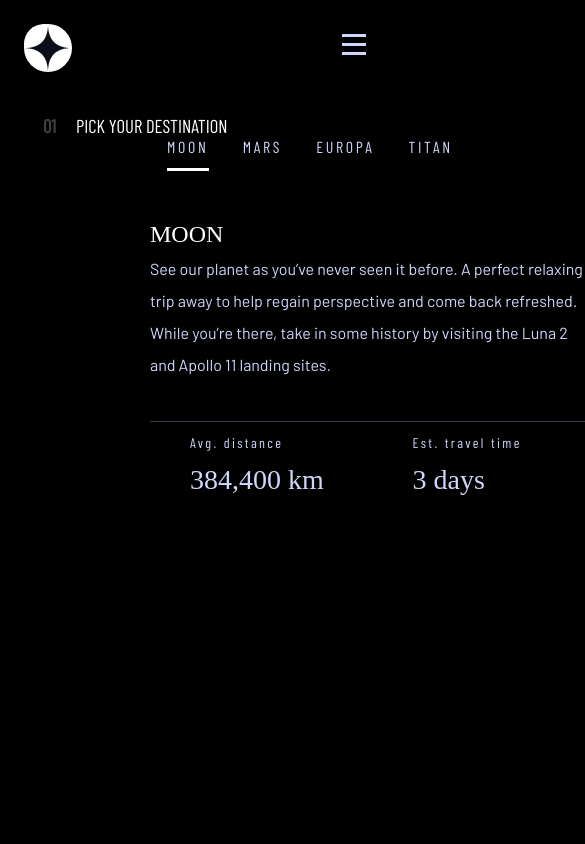
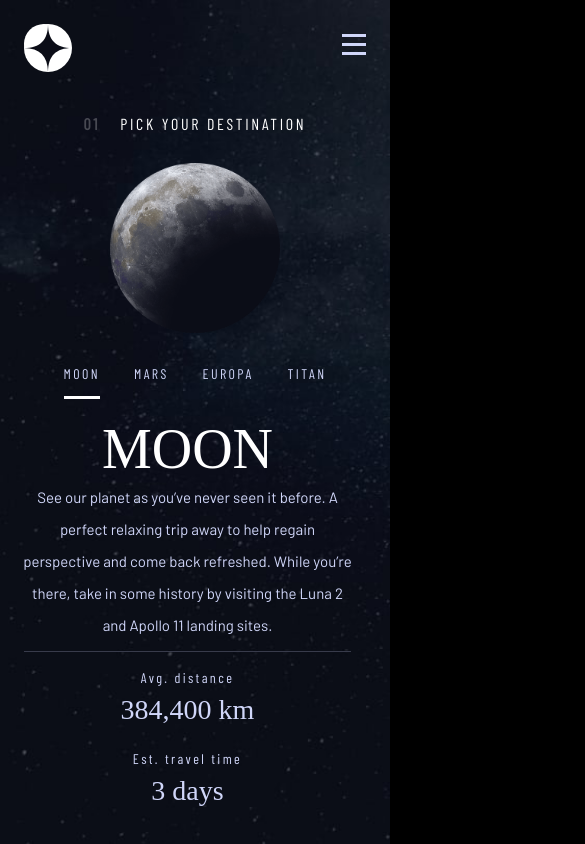
Before and after one commit to GoLinnn/Fronted-Mentor-Projects, a plain HTML site: page code/destination.html in a window 390 px wide. Shown: the whole page, 585 px wide, since content can reach past the window. Drawn offline with nearby package versions, Linux system fonts and the light colour scheme; a web font is replaced by a local one.

Commit message:
响应式mobile

```diff
--- a/css/crew.css
+++ b/css/crew.css
@@ -15,6 +15,13 @@
 h3 {
     margin-left: 11vw;
     margin-top: 50px;
+
+    @media screen and (min-width: 375px) {
+        font-size: 16px;
+        letter-spacing: 2.7px;
+        text-align: center;
+        margin-left: 0;
+    }
 
     @media screen and (min-width: 768px) {
         font-size: 20px;
@@ -37,6 +44,14 @@ h3 span {
 .peopleBox {
     display: flex;
     flex-wrap: wrap;
+}
+
+@media screen and (min-width: 375px) {
+    .peopleImg_mobile {
+        width: 100%;
+        height: 200px;
+        background: url('../assets/crew/image-douglas-hurley.png') no-repeat;
+        background-size: contain;
     }
 
     .people {
--- a/css/destination.css
+++ b/css/destination.css
@@ -1,3 +1,10 @@
+@media screen and (min-width: 375px) {
+    body {
+        background: url('../assets/destination/background-destination-mobile.jpg') no-repeat;
+        background-size: cover;
+    }
+}
+
 @media screen and (min-width: 768px) {
     body {
         background: url('../assets/destination/background-destination-tablet.jpg') no-repeat;
@@ -15,6 +22,13 @@
 h3 {
     margin-left: 11vw;
     margin-top: 50px;
+
+    @media screen and (min-width: 375px) {
+        font-size: 16px;
+        letter-spacing: 2.7px;
+        text-align: center;
+        margin-left: 0;
+    }
 
     @media screen and (min-width: 768px) {
         font-size: 20px;
@@ -51,6 +65,12 @@ h3 span {
     background: url('../assets/destination/image-moon.png');
     background-size: cover;
 
+    @media screen and (min-width: 375px) {
+        width: 170px;
+        height: 170px;
+        margin: 30px auto;
+    }
+
     @media screen and (min-width: 768px) {
         width: 300px;
         height: 300px;
@@ -69,6 +89,11 @@ h3 span {
     width: 445px;
     height: 472px;
 
+    @media screen and (min-width: 375px) {
+        text-align: center;
+        margin: auto;
+    }
+
     @media screen and (min-width: 768px) {
         text-align: center;
     }
@@ -82,6 +107,11 @@ h3 span {
     display: flex;
     width: 325px;
     height: 34px;
+
+    @media screen and (min-width: 375px) {
+        width: 100%;
+        justify-content: center;
+    }
 
     @media screen and (min-width: 768px) {
         margin: auto;
@@ -100,6 +130,11 @@ h3 span {
     color: var(--home-midground);
     font-size: 16px;
     letter-spacing: 2.7px;
+
+    @media screen and (min-width: 375px) {
+        font-size: 14px;
+        letter-spacing: 2.36px;
+    }
 }
 
 .star .describe .rightnav .active {
@@ -110,8 +145,19 @@ h3 span {
     border-bottom: 3px solid var(--home-foreground-hover);
 }
 
+.detail {
+    @media screen and (min-width: 375px) {
+        width: 375px;
+    }
+}
+
 .detail h2 {
     margin-top: 50px;
+
+    @media screen and (min-width: 375px) {
+        font-size: 56px;
+        margin-top: 20px;
+    }
 
     @media screen and (min-width: 768px) {
         font-size: 80px;
@@ -127,6 +173,11 @@ h3 span {
     margin-top: 5px;
     color: var(--home-midground);
 
+    @media screen and (min-width: 375px) {
+        font-size: 15px;
+        margin: 0 20px 0 20px;
+    }
+
     @media screen and (min-width: 768px) {
         font-size: 16px;
     }
@@ -141,16 +192,29 @@ h3 span {
     height: 1px;
     margin-top: 40px;
     background-color: var(--detination-line);
+
+    @media screen and (min-width: 375px) {
+        width: 327px;
+        margin: auto;
+        margin-top: 10px;
+    }
 }
 
 .detail .detail_travel {
     display: flex;
+    flex-wrap: wrap;
 }
 
 .detail .detail_travel .detail_box {
     width: 150px;
     height: 61px;
     margin: 0 40px 0 40px;
+
+    @media screen and (min-width: 375px) {
+        width: 327px;
+        margin: 10px auto;
+        text-align: center;
+    }
 }
 
 
--- a/css/index.css
+++ b/css/index.css
@@ -1,3 +1,10 @@
+@media screen and (min-width: 375px) {
+    body {
+        background: url('../assets/home/background-home-mobile.jpg') no-repeat;
+        background-size: cover;
+    }
+}
+
 @media screen and (min-width: 768px) {
     body {
         background: url('../assets/home/background-home-tablet.jpg') no-repeat;
@@ -24,6 +31,12 @@
     height: 382px;
     margin-left: 165px;
 
+    @media screen and (min-width: 375px) {
+        height: 300px;
+        margin: 80px 40px 20px 40px;
+        text-align: center;
+    }
+
     @media screen and (min-width: 768px) {
         margin-top: 100px;
     }
@@ -38,6 +51,11 @@
     margin-bottom: 15px;
     color: var(--home-midground);
 
+    @media screen and (min-width: 375px) {
+        font-size: 16px;
+        letter-spacing: 2.7px
+    }
+
     @media screen and (min-width: 768px) {
         font-size: 20px;
     }
@@ -50,11 +68,20 @@
 .main .main_text h1 {
     font-size: 150px;
     margin-bottom: 15px;
+
+    @media screen and (min-width: 375px) {
+        font-size: 80px;
+    }
 }
 
 .main .main_text p {
     line-height: 32px;
     color: var(--home-midground);
+
+    @media screen and (min-width: 375px) {
+        font-size: 15px;
+        line-height: 25px;
+    }
 
     @media screen and (min-width: 768px) {
         font-size: 16px;
@@ -67,37 +94,42 @@
 
 /* 探索按钮 */
 .main .explore {
-    /* 使用外边框 要将盒子重新设置为content-box*/
-    box-sizing: content-box;
     width: 274px;
     height: 274px;
     background-color: var(--home-foreground);
     border-radius: 50%;
     text-align: center;
 
+    @media screen and (min-width: 375px) {
+        width: 150px;
+        height: 150px;
+        /* 居中 */
+        margin: auto;
+        margin-bottom: 30px
+    }
 
     @media screen and (min-width: 768px) {
-        border: none;
         /* 居中 */
         margin: 80px auto;
     }
 
     @media screen and (min-width: 1040px) {
-        /* 居中 */
-        margin: 150px 0 0 200px;
-        /* 设置半透明边框 */
-        border: 88px solid var(--home-foreground-oval-before);
+        margin: 250px 0 0 200px;
+        /* 设置过渡效果 */
+        transition: all 0.6s;
+    }
+}
+
+.main .explore:hover {
+    @media screen and (min-width: 1040px) {
+        /* 使用box-shadow来创建外部光晕 */
+        box-shadow: 0 0 0 88px rgba(255, 255, 255, 0.1);
+        /* 这里的rgba中的最后一个参数控制透明度 */
         background-clip: padding-box;
-        /* 设置过渡效果 */
-        transition: all .6s;
+        /* 设置鼠标 */
+        cursor: pointer;
+    }
 
-        .main .explore:hover {
-            border: 88px solid var(--home-foreground-oval-after);
-            background-clip: padding-box;
-            /* 设置鼠标 */
-            cursor: pointer;
-        }
-    }
 }
 
 .main .explore span {
@@ -106,4 +138,10 @@
     font-size: 32px;
     letter-spacing: 2px;
     margin-top: 118px;
+
+    @media screen and (min-width: 375px) {
+        font-size: 20px;
+        letter-spacing: 1.25px;
+        margin-top: 69px;
+    }
 }
```
Also changed, not shown: code/crew.html (+1 -0 lines). Lines whose indentation alone changed are shown as unchanged.
